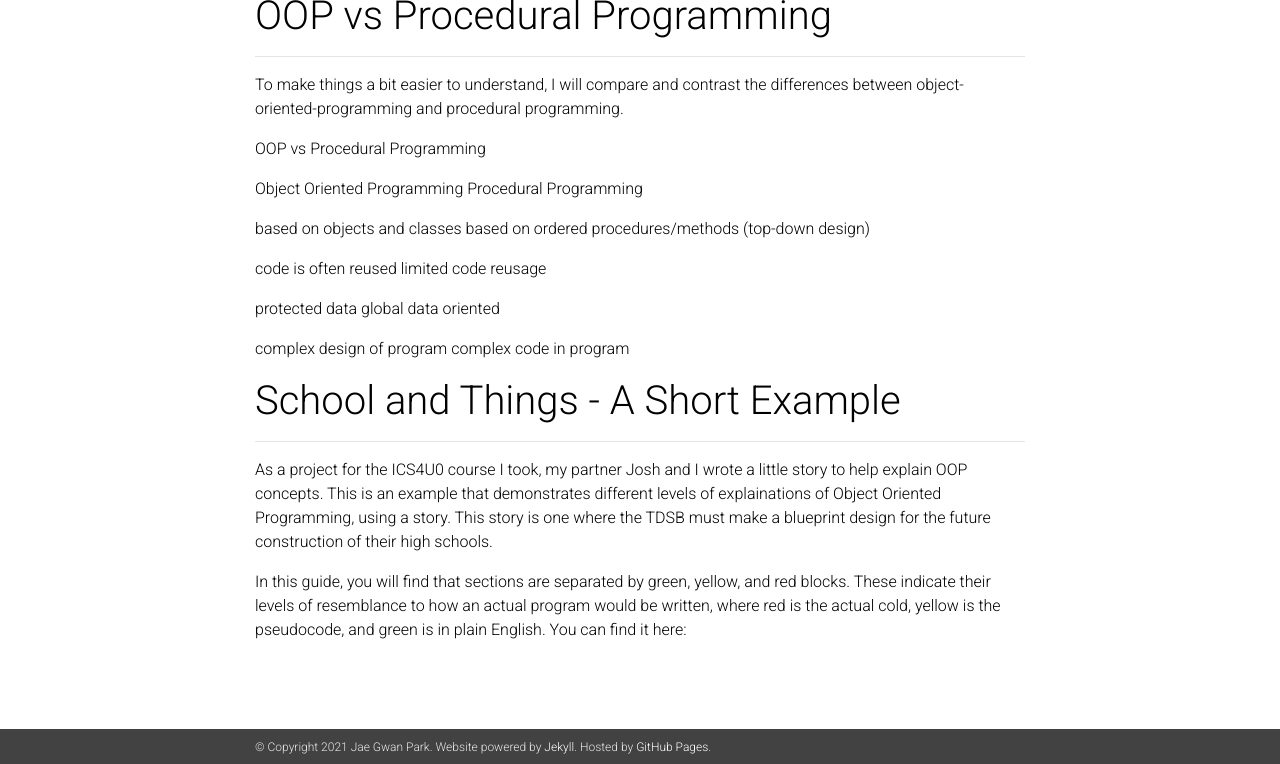
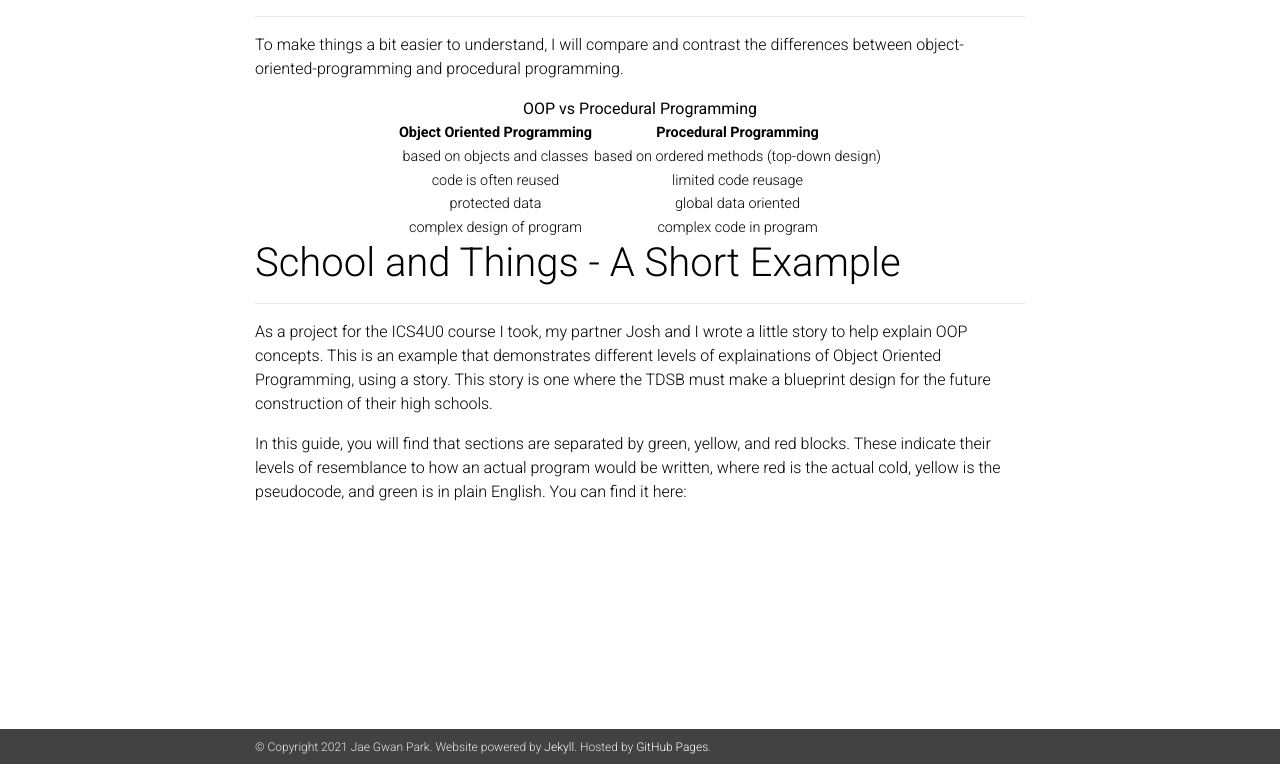
Before and after one commit to jaegpark/profile, a Jekyll site: the page built from _posts/2019-05-01-oop.md, in a window 1280 px wide and 900 px high, scrolled down 12796 px, cut to the strip 136-900 px from the top of the window. Built offline with Jekyll 4.4.1, drawn with Linux system fonts in a browser that asks for light colours; nearby versions of some CDN libraries; a style sheet for code colours, icons or effects is not loaded; some of the changed text lies outside the part shown.

Commit message:
fix errors

```diff
--- a/_posts/2019-05-01-oop.md
+++ b/_posts/2019-05-01-oop.md
@@ -794,32 +789,31 @@ Here's an example of a class hierarchy tree:
 To make things a bit easier to understand, I will compare and contrast the differences between object-oriented-programming and
 procedural programming.
 
-
-
-
-
-OOP vs Procedural Programming
-
-Object Oriented Programming
-Procedural Programming
-
-
-based on objects and classes
-based on ordered procedures/methods (top-down design)
-
-
-code is often reused
-limited code reusage
-
-
-protected data
-global data oriented
-
-
-complex design of program
-complex code in program
-
-
+<center><b>OOP vs Procedural Programming</b></center>
+<center>
+    <table>
+        <tr>
+            <th><b><center>Object Oriented Programming</center></b></th>
+            <th><b><center>Procedural Programming</center></b></th>
+        </tr>
+        <tr>
+            <td><center>based on objects and classes</center></td>
+            <td><center>based on ordered methods (top-down design)</center></td>
+        </tr>
+        <tr>
+            <td><center>code is often reused</center></td>
+            <td><center>limited code reusage</center></td>
+        </tr>
+        <tr>
+            <td><center>protected data</center></td>
+            <td><center>global data oriented</center></td>
+        </tr>
+        <tr>
+            <td><center>complex design of program</center></td>
+            <td><center>complex code in program</center></td>
+        </tr>
+    </table>
+</center>
 
 
 <!--Don't fear the oop assignment example starts here-->
```
Also changed, not shown: other parts of _posts/2019-05-01-oop.md (+0 -5 lines).
